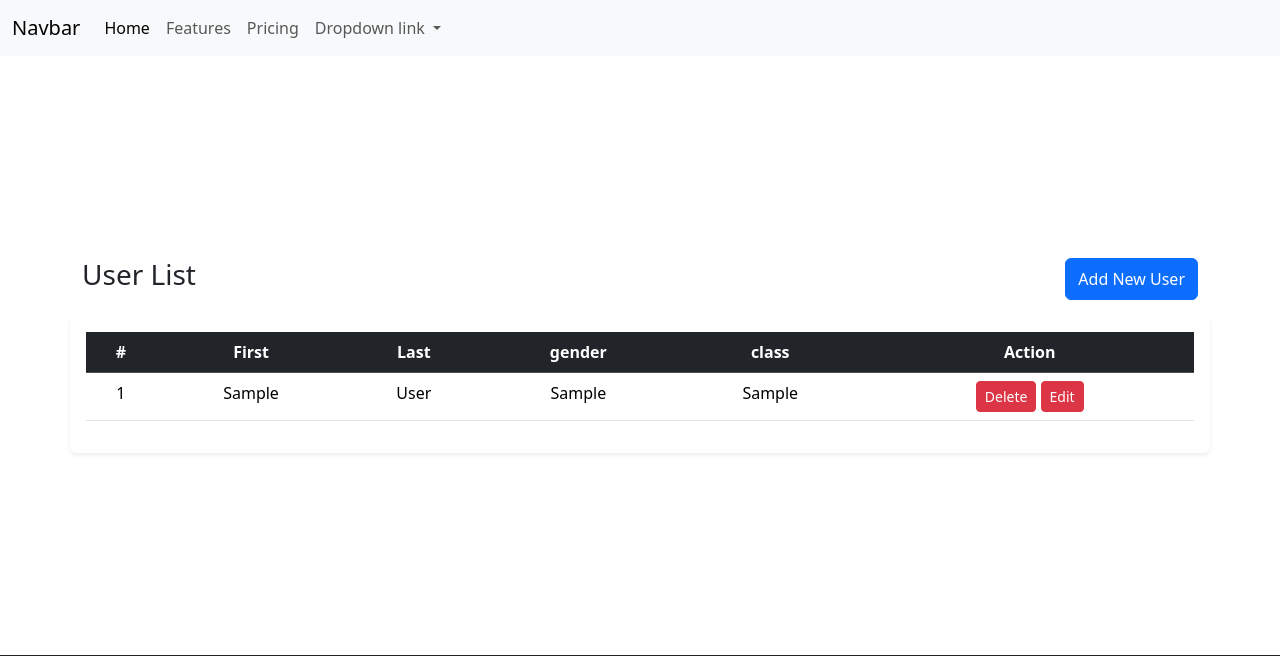
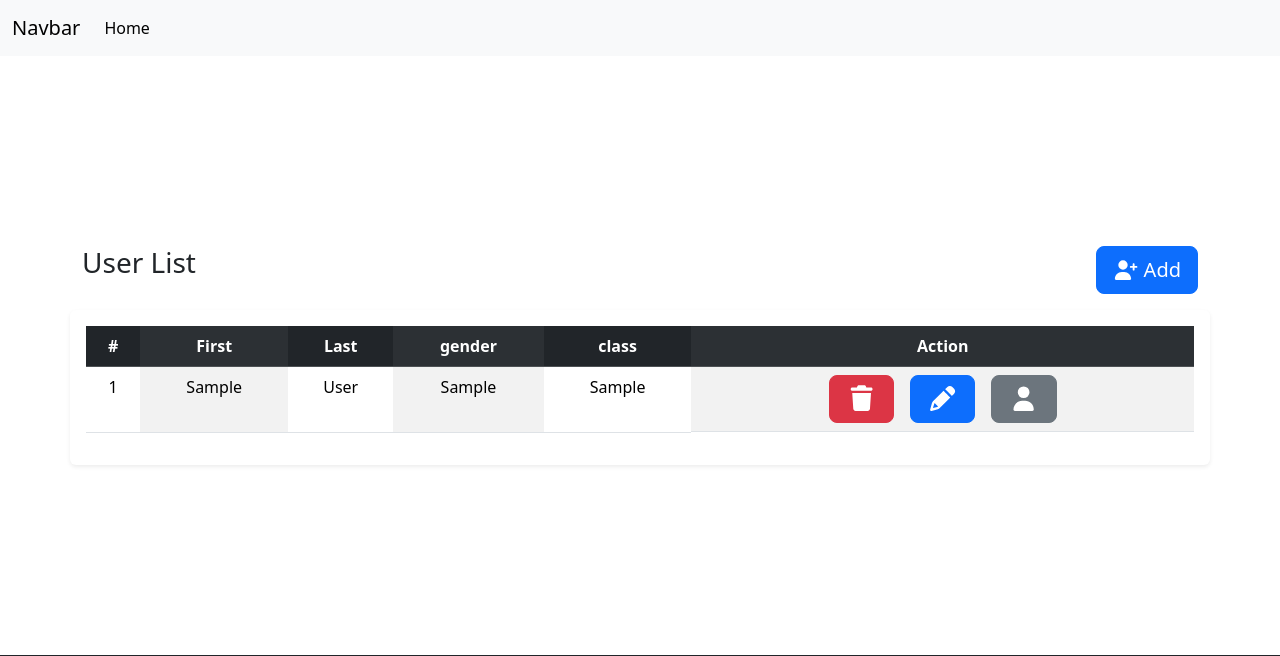
Before and after one commit to Midyass/Epim-PhP-Task-Manger, a PHP site: page / in a window 1280 px wide. Shown: the top 656 px of the page. Run offline with PHP 8.4, Linux system fonts and the light colour scheme; tables that the repository leaves empty or names only in its code hold one stand-in row (values such as "Sample post"); some libraries are stand-ins or nearby versions.

Commit message:
hak a amine has lindex wjd

```diff
--- a/includs/footer.php
+++ b/includs/footer.php
@@ -13,6 +13,7 @@
 </footer>
 
 <script src="https://cdn.jsdelivr.net/npm/bootstrap@5.3.3/dist/js/bootstrap.bundle.min.js"></script>
+<script src="https://cdnjs.cloudflare.com/ajax/libs/font-awesome/7.0.1/js/all.min.js"></script>
 </body>
 
 </html>
--- a/includs/header.php
+++ b/includs/header.php
@@ -7,13 +7,15 @@
   <link href="https://cdn.jsdelivr.net/npm/bootstrap@5.3.8/dist/css/bootstrap.min.css" rel="stylesheet"
     integrity="sha384-sRIl4kxILFvY47J16cr9ZwB07vP4J8+LH7qKQnuqkuIAvNWLzeN8tE5YBujZqJLB" crossorigin="anonymous">
 
+  <link href="https://cdnjs.cloudflare.com/ajax/libs/font-awesome/7.0.1/css/all.min.css">
+
   <title>Document</title>
 </head>
 
 <body class="h-100 d-flex flex-column min-vh-100">
   <nav class="navbar navbar-expand-lg bg-body-tertiary">
     <div class="container-fluid">
-      <a class="navbar-brand" href="#">Navbar</a>
+      <a class="navbar-brand" href="/index.php">Navbar</a>
       <button class="navbar-toggler" type="button" data-bs-toggle="collapse" data-bs-target="#navbarNavDropdown"
         aria-controls="navbarNavDropdown" aria-expanded="false" aria-label="Toggle navigation">
         <span class="navbar-toggler-icon"></span>
@@ -23,22 +25,6 @@
           <li class="nav-item">
             <a class="nav-link active" aria-current="page" href="#">Home</a>
           </li>
-          <li class="nav-item">
-            <a class="nav-link" href="#">Features</a>
-          </li>
-          <li class="nav-item">
-            <a class="nav-link" href="#">Pricing</a>
-          </li>
-          <li class="nav-item dropdown">
-            <a class="nav-link dropdown-toggle" href="#" role="button" data-bs-toggle="dropdown" aria-expanded="false">
-              Dropdown link
-            </a>
-            <ul class="dropdown-menu">
-              <li><a class="dropdown-item" href="#">Action</a></li>
-              <li><a class="dropdown-item" href="#">Another action</a></li>
-              <li><a class="dropdown-item" href="#">Something else here</a></li>
-            </ul>
-          </li>
         </ul>
       </div>
     </div>
--- a/index.php
+++ b/index.php
@@ -32,21 +32,21 @@ if (!empty($_SESSION["errors"])) {
         <?php endif; ?>
         <div class="d-flex justify-content-between mb-3">
             <h3>User List</h3>
-            <button type="button" class="btn btn-primary" data-bs-toggle="modal" data-bs-target="#addUserModal">
-                Add New User
+            <button type="button" class="btn btn-primary btn-lg" data-bs-toggle="modal" data-bs-target="#addUserModal">
+                <i class="fa-solid fa-user-plus"></i> Add
             </button>
         </div>
 
         <div class="table-responsive p-3 mb-5 bg-white shadow-sm rounded">
-            <table class="table table-hover text-center">
+            <table class="table table-white table-striped-columns">
                 <thead class="table-dark">
                     <tr>
-                        <th>#</th>
-                        <th>First</th>
-                        <th>Last</th>
-                        <th>gender</th>
-                        <th>class</th>
-                        <th>Action</th>
+                        <th class="text-center">#</th>
+                        <th class="text-center">First</th>
+                        <th class="text-center">Last</th>
+                        <th class="text-center">gender</th>
+                        <th class="text-center">class</th>
+                        <th class="text-center">Action</th>
                     </tr>
                 </thead>
                 <tbody>
@@ -57,20 +57,27 @@ if (!empty($_SESSION["errors"])) {
                     <?php else: ?>
                         <?php foreach ($students as $key => $value): ?>
                             <tr>
-                                <td><?= $value['id']; ?></td>
-                                <td><?= $value['first_name'] ?></td>
-                                <td><?= $value['last_name'] ?></td>
-                                <td><?= $value['gender'] ?></td>
-                                <td><?= $value['class'] ?></td>
-                                <td>
+                                <td class="text-center"><?= $value['id']; ?></td>
+                                <td class="text-center"><?= $value['first_name'] ?></td>
+                                <td class="text-center"><?= $value['last_name'] ?></td>
+                                <td class="text-center"><?= $value['gender'] ?></td>
+                                <td class="text-center"><?= $value['class'] ?></td>
+                                <td class="d-flex  justify-content-center gap-3 max-w- ">
                                     <!-- old Method -->
                                     <!-- <form action="delete.php?id=<?= $value['id'] ?>" method="POST" style="display:inline;">
                                         <input type="hidden" name="id" value="<?= $value['id'] ?>">
                                         <button type="submit" class="btn btn-danger btn-sm">Delete</button>
                                     </form> -->
                                     <!-- easy Method -->
-                                    <a href="delete.php?id=<?= $value['id'] ?>" class="btn btn-danger btn-sm">Delete</a>
-                                    <a href="edit.php?id=<?= $value['id'] ?>" class="btn btn-danger btn-sm">Edit</a>
+                                    <a href="delete.php?id=<?= $value['id'] ?>" class="btn btn-danger btn-lg">
+                                        <i class="fa-solid fa-trash fa-lg"></i>
+                                    </a>
+                                    <a href="edit.php?id=<?= $value['id'] ?>" class="btn btn-primary btn-lg">
+                                        <i class="fa-solid fa-pencil fa-lg"></i>
+                                    </a>
+                                    <a href="edit.php?id=<?= $value['id'] ?>" class="btn btn-secondary btn-lg">
+                                        <i class="fa-solid fa-user fa-lg"></i>
+                                    </a>
                                 </td>
                             </tr>
                         <?php endforeach; ?>
```
Also changed, not shown: edit.php (+4 -3 lines).
